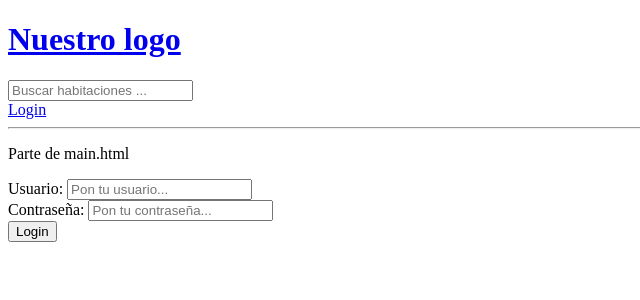
After one commit to rconnolly2/Compaltan, a Django app: page /login-page/ in a window 1280 px wide. The commit adds this page. Shown: the top 300 px of the page, without its empty margins (0-640 px from the left). Run offline with Django 4.2, Linux system fonts and the light colour scheme.

Commit message:
Aprendiendo Django

```diff
--- a/base/urls.py
+++ b/base/urls.py
@@ -9,4 +9,5 @@ urlpatterns = [
     path("create-room/", views.createroom, name="create-room"),
     path("update-room/<str:pk>", views.actualizarHabitacion, name="update-room"),
     path("eliminar-room/<str:pk>", views.eliminarHabitacion, name="eliminar-room"),
+    path("login-page/", views.loginPage, name="login-page"),
 ]
--- a/base/views.py
+++ b/base/views.py
@@ -1,6 +1,9 @@
 from django.shortcuts import render, redirect
 from django.db.models import Q # Esto te permite puertas "and" "or" etc .. buscando datos
 from django.http import HttpResponse
+from django.contrib.auth.models import User # Importa usuario del MODEL
+from django.contrib.auth import authenticate, login, logout
+from django.contrib import messages
 from .models import Habitacion, Tema
 from .forms import HabitacionForm
 # Create your views here.
@@ -8,6 +11,30 @@ from .forms import HabitacionForm
 '''rooms = [{"id": 1, "name": "Me gusta python !"},
          {"id": 2, "name": "Me gusta C++ !"},
          {"id": 3, "name": "Me gusta DJANGO Framework !"}]'''
+
+def loginPage(request):
+
+    if request.method == "POST":
+        usuario = request.POST.get("usuario")
+        password = request.POST.get("password")
+
+        try:
+            user = User.objects.get(username=usuario)
+        except:
+            messages.error(request, "Usuario no existe")
+
+        user = authenticate(request, username=usuario, password=password)
+
+        if not (user is None):
+            login(request, user) # Si el objeto user NO esta vacio (porque la contraseña es valida)
+            return redirect("home")
+        else:
+            messages.error(request, "Contraseña no es valida!")
+
+
+    contexto = {}
+    return render(request, "login-register.html", contexto)
+
 
 def home(request):
 
@@ -18,7 +45,9 @@ def home(request):
 
     temas = Tema.objects.all()
     rooms = Habitacion.objects.filter(Q(tema__nombre__icontains=q) | Q(descripcion__icontains=q) | Q(nombre__icontains=q)) # Q te permite poner varios parametros
-    contexto = {"rooms": rooms, "temas": temas}
+    numero_habitaciones = len(rooms)
+
+    contexto = {"rooms": rooms, "temas": temas, "numero_habitaciones": numero_habitaciones}
     return render(request, "home.html", contexto)
 
 def room(request, pk):
--- a/templates/home.html
+++ b/templates/home.html
@@ -27,7 +27,7 @@
 </div>
 
 <div class="lista-habitaciones">
-    <h3>Lista habitaciones:</h3>
+    <h3>Lista habitaciones {{numero_habitaciones}}:</h3>
     <hr>
     {% for room in rooms %}
         <a href="update-room/{{room.id}}">Editar</a><br>
--- /dev/null
+++ b/templates/login-register.html
@@ -0,0 +1,21 @@
+{% extends "main.html" %}
+
+
+{% block content %}
+
+<div>
+
+    <form method="POST" action="">
+        {% csrf_token %}
+        <label>Usuario:</label>
+        <input type="text" name="usuario" placeholder="Pon tu usuario..."><br>
+        <label>Contraseña:</label>
+        <input type="text" name="password" placeholder="Pon tu contraseña..."><br>
+        <input type="submit" value="Login">
+    </form>
+
+
+</div>
+
+
+{% endblock content %}
--- a/templates/main.html
+++ b/templates/main.html
@@ -8,6 +8,15 @@
 </head>
 <body>
     {% include "navbar.html" %}
+    {% if messages %}
+
+        {% for mensaje in messages %}
+        {{mensaje}}
+
+        {% endfor %}
+
+    {% endif %}
+
     <p>Parte de main.html</p>
     {% block content %}
 
--- a/templates/navbar.html
+++ b/templates/navbar.html
@@ -6,4 +6,6 @@
     <input type="text" name="q" placeholder="Buscar habitaciones ...">
 </form>
 
+<a href="login-page/">Login</a>
+
 <hr>
```
Also changed, not shown: db.sqlite3.
